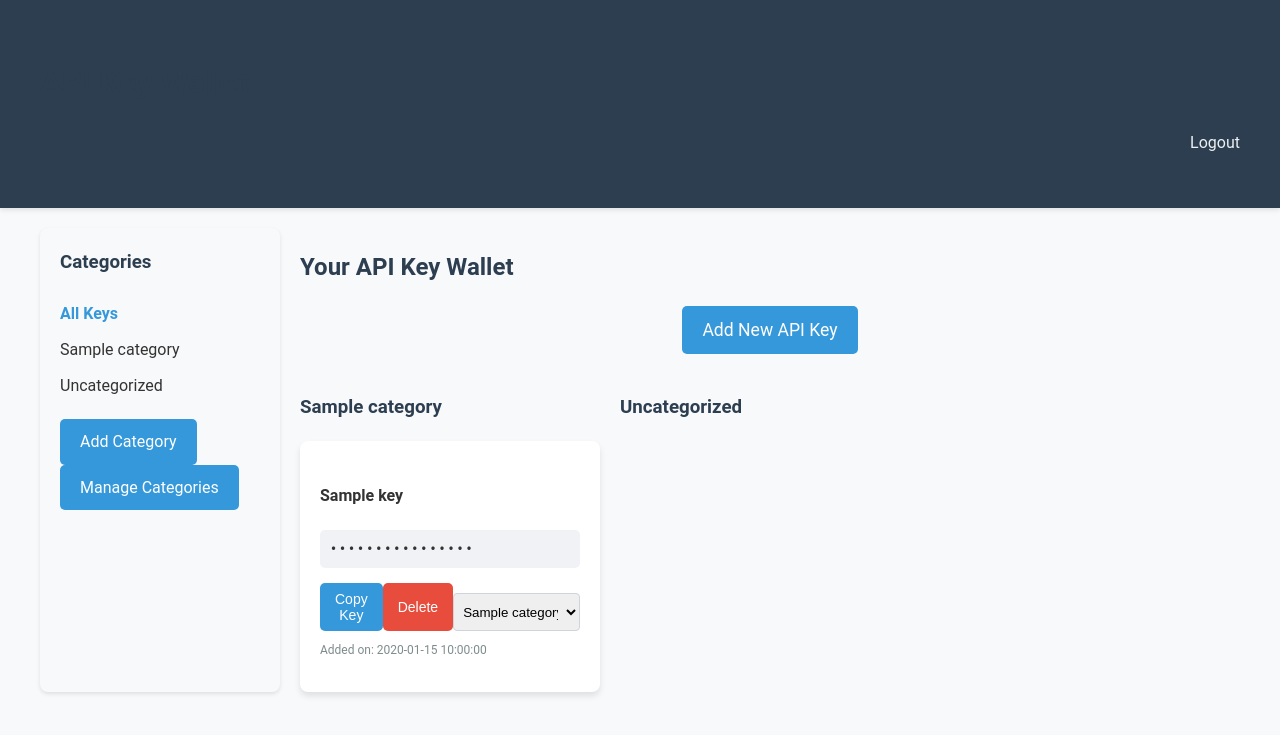
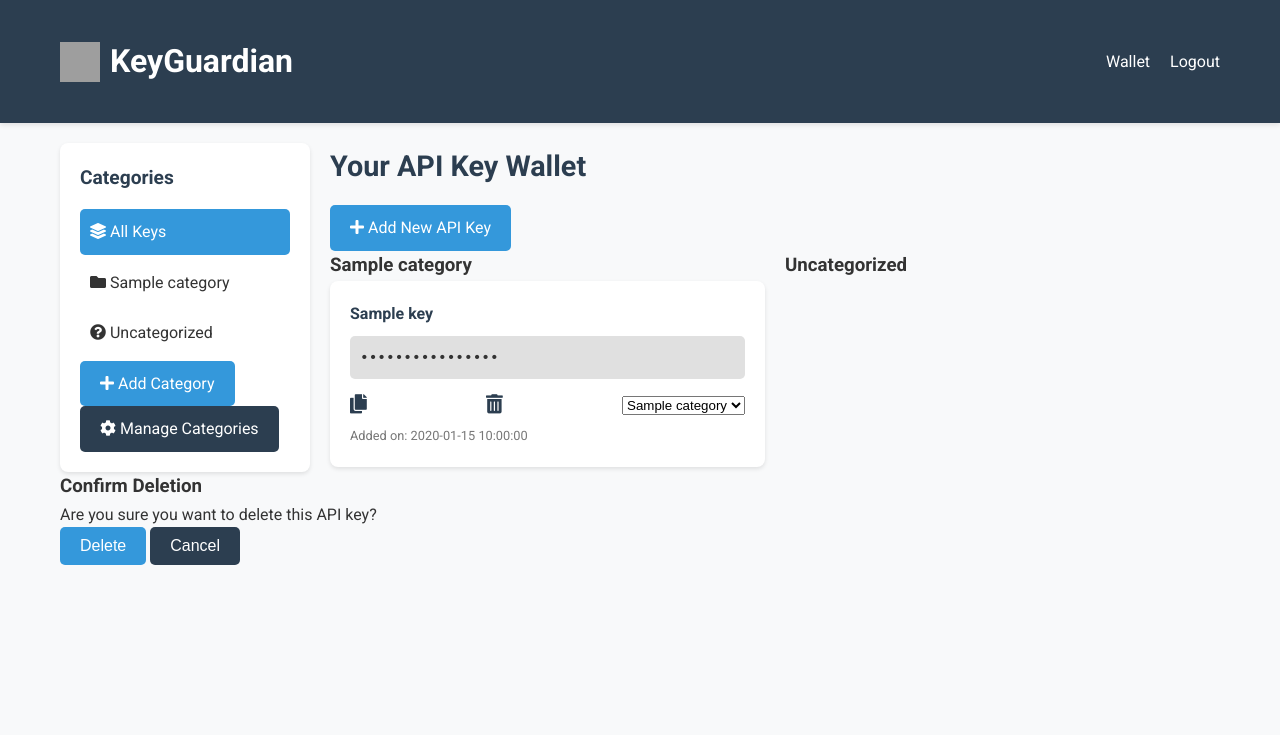
Before and after one commit to Garblesnarff/apikeywallet, a Flask app: page /wallet in a window 1280 px wide. Shown: the top 735 px of the page. Run offline with Flask 3, Linux system fonts and the light colour scheme; a user stored in the database is signed in; tables that the repository leaves empty hold one stand-in row (values such as "Sample post"); parts of the project's set-up code (start-up, migrations or seed data) failed here and were passed over; grey boxes are pictures that could not be loaded.

Commit message:
Agent query: Please check if the KeyGuardian application has been updated with the new design improvements. Verify if the app name has been changed to 'KeyGuardian' on all screens, if the layout and color scheme have been improved, and if the API key cards and category sidebar have been redesigned. Also, please test the basic functionality of adding, copying, and deleting API keys to ensure everything is working correctly.

```diff
--- a/static/css/styles.css
+++ b/static/css/styles.css
@@ -1,11 +1,23 @@
-/* Existing styles */
+:root {
+    --primary-color: #3498db;
+    --secondary-color: #2c3e50;
+    --accent-color: #e74c3c;
+    --background-color: #f8f9fa;
+    --text-color: #333;
+    --light-gray: #e0e0e0;
+}
+
+* {
+    box-sizing: border-box;
+    margin: 0;
+    padding: 0;
+}
+
 body {
     font-family: 'Roboto', Arial, sans-serif;
     line-height: 1.6;
-    margin: 0;
-    padding: 0;
-    background-color: #f8f9fa;
-    color: #333;
+    background-color: var(--background-color);
+    color: var(--text-color);
 }
 
 .container {
@@ -15,41 +27,68 @@ body {
 }
 
 header {
-    background: #2c3e50;
-    color: #ecf0f1;
+    background: var(--secondary-color);
+    color: #fff;
     padding: 1rem 0;
     box-shadow: 0 2px 5px rgba(0,0,0,0.1);
 }
 
+header .container {
+    display: flex;
+    justify-content: space-between;
+    align-items: center;
+}
+
+#branding {
+    display: flex;
+    align-items: center;
+}
+
+.logo {
+    width: 40px;
+    height: 40px;
+    margin-right: 10px;
+}
+
+h1 {
+    font-size: 2rem;
+    font-weight: 700;
+}
+
 nav ul {
     list-style-type: none;
-    padding: 0;
     display: flex;
-    justify-content: flex-end;
 }
 
 nav ul li {
     margin-left: 20px;
 }
 
-header a {
-    color: #ecf0f1;
+nav a {
+    color: #fff;
     text-decoration: none;
+    font-weight: 400;
     transition: color 0.3s ease;
 }
 
-header a:hover {
-    color: #3498db;
+nav a:hover {
+    color: var(--primary-color);
 }
 
-h1, h2, h3 {
-    color: #2c3e50;
+main {
+    padding: 2rem 0;
+}
+
+h2 {
+    font-size: 1.8rem;
+    margin-bottom: 1rem;
+    color: var(--secondary-color);
 }
 
 .btn {
     display: inline-block;
-    background: #3498db;
-    color: #ffffff;
+    background: var(--primary-color);
+    color: #fff;
     padding: 10px 20px;
     border: none;
     border-radius: 5px;
@@ -63,276 +102,168 @@ h1, h2, h3 {
     background: #2980b9;
 }
 
-/* New styles for login page */
-.login-container {
-    display: flex;
-    justify-content: center;
-    align-items: center;
-    min-height: calc(100vh - 60px); /* Adjust based on your header height */
+.btn-secondary {
+    background: var(--secondary-color);
 }
 
-.login-form {
-    background-color: #ffffff;
-    padding: 2rem;
-    border-radius: 8px;
-    box-shadow: 0 0 20px rgba(0, 0, 0, 0.1);
-    width: 100%;
-    max-width: 400px;
+.btn-secondary:hover {
+    background: #34495e;
 }
 
-.login-form h2 {
-    text-align: center;
-    margin-bottom: 1rem;
-    color: #2c3e50;
+.wallet-container {
+    display: flex;
+    gap: 20px;
 }
 
-.login-description {
-    text-align: center;
-    color: #7f8c8d;
-    margin-bottom: 2rem;
+.category-panel {
+    width: 250px;
+    background-color: #fff;
+    padding: 20px;
+    border-radius: 8px;
+    box-shadow: 0 2px 4px rgba(0,0,0,0.1);
 }
 
-.form-group {
-    margin-bottom: 1rem;
+.category-panel h3 {
+    margin-bottom: 15px;
+    font-size: 1.2rem;
+    color: var(--secondary-color);
 }
 
-.form-control {
-    width: 100%;
-    padding: 0.75rem;
-    border: 1px solid #ced4da;
-    border-radius: 4px;
-    transition: border-color 0.15s ease-in-out, box-shadow 0.15s ease-in-out;
+#category-list {
+    list-style-type: none;
 }
 
-.form-control:focus {
-    border-color: #3498db;
-    outline: 0;
-    box-shadow: 0 0 0 0.2rem rgba(52, 152, 219, 0.25);
+#category-list li {
+    cursor: pointer;
+    padding: 10px;
+    margin-bottom: 5px;
+    border-radius: 5px;
+    transition: background-color 0.3s ease;
 }
 
-.btn-primary {
-    background-color: #3498db;
-    border-color: #3498db;
-    transition: background-color 0.15s ease-in-out, border-color 0.15s ease-in-out;
+#category-list li:hover {
+    background-color: var(--light-gray);
 }
 
-.btn-primary:hover {
-    background-color: #2980b9;
-    border-color: #2980b9;
+#category-list li.active {
+    background-color: var(--primary-color);
+    color: #fff;
 }
 
-.btn-block {
-    display: block;
-    width: 100%;
-}
-
-.text-danger {
-    color: #e74c3c;
-    font-size: 0.875rem;
-    margin-top: 0.25rem;
-}
-
-.mt-3 {
-    margin-top: 1rem;
-}
-
-/* Existing styles (keep these at the end) */
-.add-key-container {
-    display: flex;
-    justify-content: center;
-    margin-bottom: 20px;
-}
-
-.add-key-btn {
-    font-size: 1.1em;
-    padding: 10px 20px;
+.api-key-content {
+    flex-grow: 1;
 }
 
 .api-key-container {
     display: grid;
     grid-template-columns: repeat(auto-fill, minmax(300px, 1fr));
     gap: 20px;
-    margin-top: 20px;
 }
 
 .api-key {
-    background: #ffffff;
+    background: #fff;
     border-radius: 8px;
-    box-shadow: 0 4px 6px rgba(0,0,0,0.1);
+    box-shadow: 0 2px 4px rgba(0,0,0,0.1);
     padding: 20px;
-    position: relative;
     transition: transform 0.3s ease, box-shadow 0.3s ease;
 }
 
 .api-key:hover {
     transform: translateY(-5px);
-    box-shadow: 0 6px 12px rgba(0,0,0,0.15);
+    box-shadow: 0 4px 8px rgba(0,0,0,0.15);
 }
 
-.api-key h3 {
-    margin-top: 0;
-    color: #2c3e50;
-    font-size: 1.2em;
+.api-key h4 {
+    margin-bottom: 10px;
+    color: var(--secondary-color);
 }
 
 .masked-key {
     font-family: monospace;
-    letter-spacing: 2px;
-    background-color: #f0f2f5;
+    background-color: var(--light-gray);
     padding: 10px;
     border-radius: 5px;
-    margin: 10px 0;
-    font-size: 0.9em;
+    margin-bottom: 15px;
+    font-size: 0.9rem;
 }
 
 .key-actions {
     display: flex;
     justify-content: space-between;
-    margin-top: 15px;
+    align-items: center;
 }
 
-.copy-btn, .delete-btn {
-    padding: 8px 15px;
+.key-actions button {
+    background: none;
     border: none;
-    border-radius: 5px;
     cursor: pointer;
-    font-size: 14px;
-    transition: background-color 0.3s ease;
+    font-size: 1.2rem;
+    color: var(--secondary-color);
+    transition: color 0.3s ease;
 }
 
-.copy-btn {
-    background: #3498db;
-    color: white;
-}
-
-.copy-btn:hover {
-    background: #2980b9;
-}
-
-.delete-btn {
-    background: #e74c3c;
-    color: white;
-}
-
-.delete-btn:hover {
-    background: #c0392b;
+.key-actions button:hover {
+    color: var(--primary-color);
 }
 
 .date-added {
-    font-size: 12px;
-    color: #7f8c8d;
+    font-size: 0.8rem;
+    color: #777;
     margin-top: 10px;
 }
 
+.alert {
+    padding: 15px;
+    margin-bottom: 20px;
+    border-radius: 5px;
+}
+
+.alert-success {
+    background-color: #d4edda;
+    color: #155724;
+    border: 1px solid #c3e6cb;
+}
+
+.alert-danger {
+    background-color: #f8d7da;
+    color: #721c24;
+    border: 1px solid #f5c6cb;
+}
+
 @media (max-width: 768px) {
-    .container {
-        padding: 10px;
+    .wallet-container {
+        flex-direction: column;
     }
 
-    .api-key {
-        padding: 15px;
+    .category-panel {
+        width: 100%;
+        margin-bottom: 20px;
+    }
+
+    .api-key-container {
+        grid-template-columns: 1fr;
     }
 }
 
-.feedback {
-    position: fixed;
-    top: 20px;
-    right: 20px;
-    padding: 10px 20px;
-    border-radius: 5px;
-    color: #ffffff;
-    font-weight: bold;
-    z-index: 1000;
-    opacity: 0;
-    transition: opacity 0.3s ease;
+.form-group {
+    margin-bottom: 20px;
 }
 
-.feedback.success {
-    background-color: #2ecc71;
+.form-group label {
+    display: block;
+    margin-bottom: 5px;
+    font-weight: 500;
 }
 
-.feedback.error {
-    background-color: #e74c3c;
+.form-control {
+    width: 100%;
+    padding: 10px;
+    border: 1px solid var(--light-gray);
+    border-radius: 5px;
+    font-size: 16px;
 }
 
-.feedback.show {
-    opacity: 1;
+.form-control:focus {
+    outline: none;
+    border-color: var(--primary-color);
 }
-
-.modal {
-    display: none;
-    position: fixed;
-    z-index: 1000;
-    left: 0;
-    top: 0;
-    width: 100%;
-    height: 100%;
-    background-color: rgba(0,0,0,0.5);
-}
-
-.modal-content {
-    background-color: #fefefe;
-    margin: 15% auto;
-    padding: 20px;
-    border-radius: 5px;
-    width: 300px;
-    text-align: center;
-}
-
-.modal-buttons {
-    margin-top: 20px;
-}
-
-.modal-buttons button {
-    margin: 0 10px;
-}
-
-/* New styles for category panel and updated wallet layout */
-.wallet-container {
-    display: flex;
-    gap: 20px;
-}
-
-.category-panel {
-    width: 200px;
-    background-color: #f8f9fa;
-    padding: 20px;
-    border-radius: 8px;
-    box-shadow: 0 2px 4px rgba(0,0,0,0.1);
-}
-
-.category-panel h3 {
-    margin-top: 0;
-}
-
-#category-list {
-    list-style-type: none;
-    padding: 0;
-}
-
-#category-list li {
-    cursor: pointer;
-    padding: 5px 0;
-    transition: color 0.3s ease;
-}
-
-#category-list li:hover {
-    color: #3498db;
-}
-
-#category-list li.active {
-    font-weight: bold;
-    color: #3498db;
-}
-
-.api-key-content {
-    flex-grow: 1;
-}
-
-.category-select {
-    margin-top: 10px;
-    width: 100%;
-    padding: 5px;
-    border-radius: 4px;
-    border: 1px solid #ced4da;
-}
--- a/static/js/main.js
+++ b/static/js/main.js
@@ -220,19 +220,12 @@ document.addEventListener('DOMContentLoaded', function() {
     function showFeedback(message, type) {
         const feedbackElement = document.createElement('div');
         feedbackElement.textContent = message;
-        feedbackElement.className = `feedback ${type}`;
-        document.body.appendChild(feedbackElement);
+        feedbackElement.className = `alert alert-${type}`;
+        document.querySelector('main').insertBefore(feedbackElement, document.querySelector('main').firstChild);
 
         setTimeout(() => {
-            feedbackElement.classList.add('show');
-        }, 100);
-
-        setTimeout(() => {
-            feedbackElement.classList.remove('show');
-            setTimeout(() => {
-                feedbackElement.remove();
-            }, 300);
-        }, 3000);
+            feedbackElement.remove();
+        }, 5000);
     }
 
     function getCookie(name) {
--- a/templates/base.html
+++ b/templates/base.html
@@ -3,18 +3,22 @@
 <head>
     <meta charset="UTF-8">
     <meta name="viewport" content="width=device-width, initial-scale=1.0">
-    <title>API Key Wallet</title>
+    <title>KeyGuardian</title>
     <link rel="stylesheet" href="{{ url_for('static', filename='css/styles.css') }}">
+    <link href="https://fonts.googleapis.com/css2?family=Roboto:wght@300;400;700&display=swap" rel="stylesheet">
+    <link rel="stylesheet" href="https://cdnjs.cloudflare.com/ajax/libs/font-awesome/5.15.3/css/all.min.css">
 </head>
 <body>
     <header>
         <div class="container">
             <div id="branding">
-                <h1><span class="highlight">API</span> Key Wallet</h1>
+                <img src="{{ url_for('static', filename='img/keyguardian-logo.png') }}" alt="KeyGuardian Logo" class="logo">
+                <h1>KeyGuardian</h1>
             </div>
             <nav>
                 <ul>
                     {% if current_user.is_authenticated %}
+                        <li><a href="{{ url_for('main.wallet') }}">Wallet</a></li>
                         <li><a href="{{ url_for('auth.logout') }}">Logout</a></li>
                     {% else %}
                         <li><a href="{{ url_for('auth.login') }}">Login</a></li>
@@ -25,7 +29,7 @@
         </div>
     </header>
 
-    <div class="container">
+    <main class="container">
         {% with messages = get_flashed_messages(with_categories=true) %}
             {% if messages %}
                 {% for category, message in messages %}
@@ -36,7 +40,7 @@
 
         {% block content %}
         {% endblock %}
-    </div>
+    </main>
 
     <script src="{{ url_for('static', filename='js/main.js') }}"></script>
 </body>
--- a/templates/wallet.html
+++ b/templates/wallet.html
@@ -5,19 +5,19 @@
     <div class="category-panel">
         <h3>Categories</h3>
         <ul id="category-list">
-            <li data-category-id="all" class="active">All Keys</li>
+            <li data-category-id="all" class="active"><i class="fas fa-layer-group"></i> All Keys</li>
             {% for category in categories %}
-                <li data-category-id="{{ category.id }}">{{ category.name }}</li>
+                <li data-category-id="{{ category.id }}"><i class="fas fa-folder"></i> {{ category.name }}</li>
             {% endfor %}
-            <li data-category-id="uncategorized">Uncategorized</li>
+            <li data-category-id="uncategorized"><i class="fas fa-question-circle"></i> Uncategorized</li>
         </ul>
-        <a href="{{ url_for('main.add_category') }}" class="btn btn-sm btn-primary">Add Category</a>
-        <a href="{{ url_for('main.manage_categories') }}" class="btn btn-sm btn-secondary">Manage Categories</a>
+        <a href="{{ url_for('main.add_category') }}" class="btn btn-sm btn-primary"><i class="fas fa-plus"></i> Add Category</a>
+        <a href="{{ url_for('main.manage_categories') }}" class="btn btn-sm btn-secondary"><i class="fas fa-cog"></i> Manage Categories</a>
     </div>
     <div class="api-key-content">
         <h2>Your API Key Wallet</h2>
         <div class="add-key-container">
-            <a href="{{ url_for('main.add_key') }}" class="btn add-key-btn">Add New API Key</a>
+            <a href="{{ url_for('main.add_key') }}" class="btn add-key-btn"><i class="fas fa-plus"></i> Add New API Key</a>
         </div>
         <div class="api-key-container">
             {% for category, keys in grouped_keys.items() %}
@@ -28,8 +28,8 @@
                             <h4>{{ key.key_name }}</h4>
                             <p class="masked-key">••••••••••••••••</p>
                             <div class="key-actions">
-                                <button class="copy-btn" data-key-id="{{ key.id }}">Copy Key</button>
-                                <button class="delete-btn" data-key-id="{{ key.id }}">Delete</button>
+                                <button class="copy-btn" data-key-id="{{ key.id }}" title="Copy Key"><i class="fas fa-copy"></i></button>
+                                <button class="delete-btn" data-key-id="{{ key.id }}" title="Delete Key"><i class="fas fa-trash-alt"></i></button>
                                 <select class="category-select" data-key-id="{{ key.id }}">
                                     <option value="0">Uncategorized</option>
                                     {% for cat in categories %}
@@ -51,8 +51,8 @@
         <h3>Confirm Deletion</h3>
         <p>Are you sure you want to delete this API key?</p>
         <div class="modal-buttons">
-            <button id="confirmDelete" class="btn">Delete</button>
-            <button id="cancelDelete" class="btn">Cancel</button>
+            <button id="confirmDelete" class="btn btn-danger">Delete</button>
+            <button id="cancelDelete" class="btn btn-secondary">Cancel</button>
         </div>
     </div>
 </div>
```
Also changed, not shown: templates/add_key.html (+6 -10 lines), templates/login.html (+4 -6 lines), templates/register.html (+10 -10 lines).
